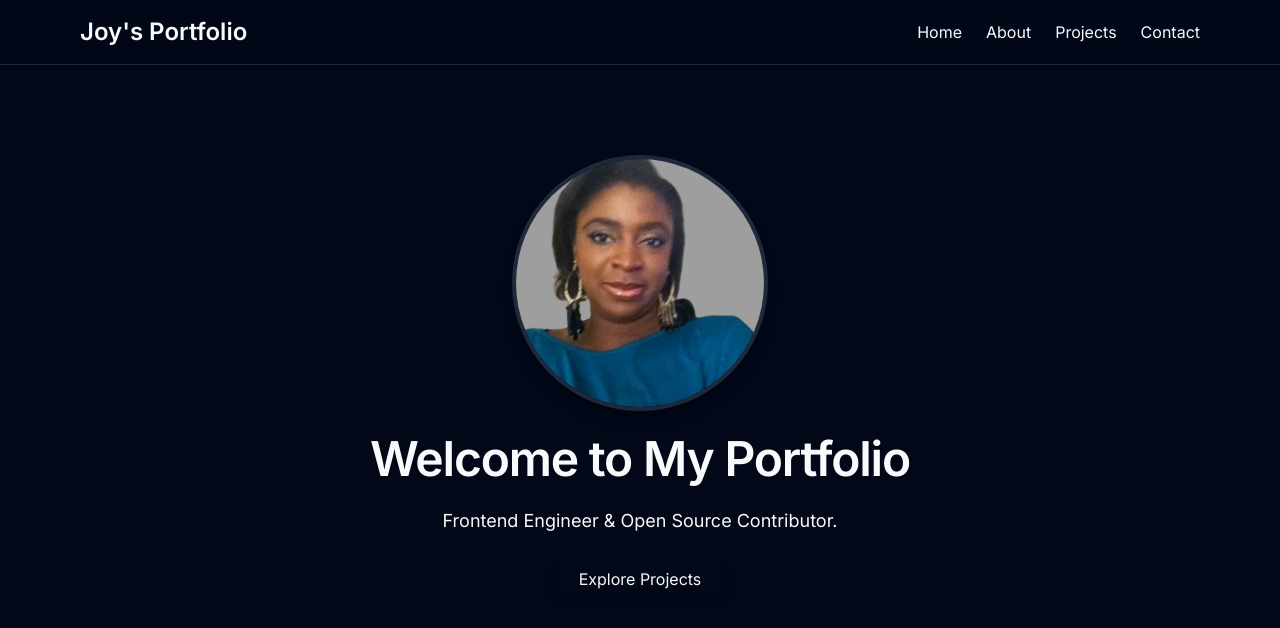
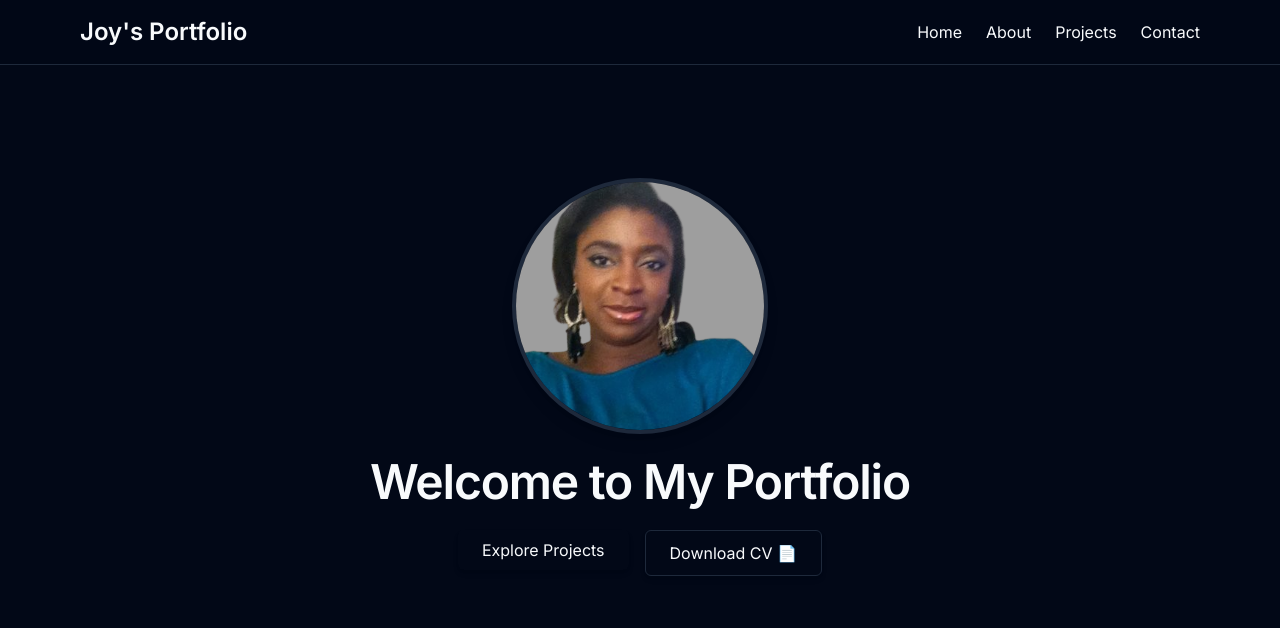
Before and after one commit to Joiejoie1/craftedbyjoy, a React (Vite) app: page / in a window 1280 px wide. Shown: the top 628 px of the page. Built offline with nearby package versions, Linux system fonts and the light colour scheme.

Commit message:
feat: integrated profile photo and cv download button layout on home page

```diff
--- a/src/pages/Home.jsx
+++ b/src/pages/Home.jsx
@@ -18,13 +18,22 @@ export default function Home() {
         Welcome to My Portfolio
       </h1>
 
-      <p className="text-muted-foreground max-w-md mx-auto text-lg">
-        Frontend Engineer & Open Source Contributor.
-      </p>
+      {/* 3. Merged Action Buttons Container */}
+      <div className="flex flex-col sm:flex-row gap-4 mt-2">
+        {/* Explore Projects Action */}
+        <Button variant="default" className="px-6 py-5 text-base shadow-md hover:scale-105 transition-transform">
+          Explore Projects
+        </Button>
 
-      <Button variant="default" className="mt-2 px-6 py-5 text-base shadow-md hover:scale-105 transition-transform">
-        Explore Projects
-      </Button>
+        {/* CV Download Action */}
+        <a
+          href="/Joy_Gundu_CV.pdf"
+          download="Joy_Gundu_CV.pdf"
+          className="inline-flex items-center justify-center px-6 py-2.5 rounded-md border border-input bg-background hover:bg-accent hover:text-accent-foreground text-base font-medium shadow-md hover:scale-105 transition-transform"
+        >
+          Download CV 📄
+        </a>
+      </div>
     </div>
   );
 }
```
Also changed, not shown: 2 other files (tests, documents, lock files or other folders).
